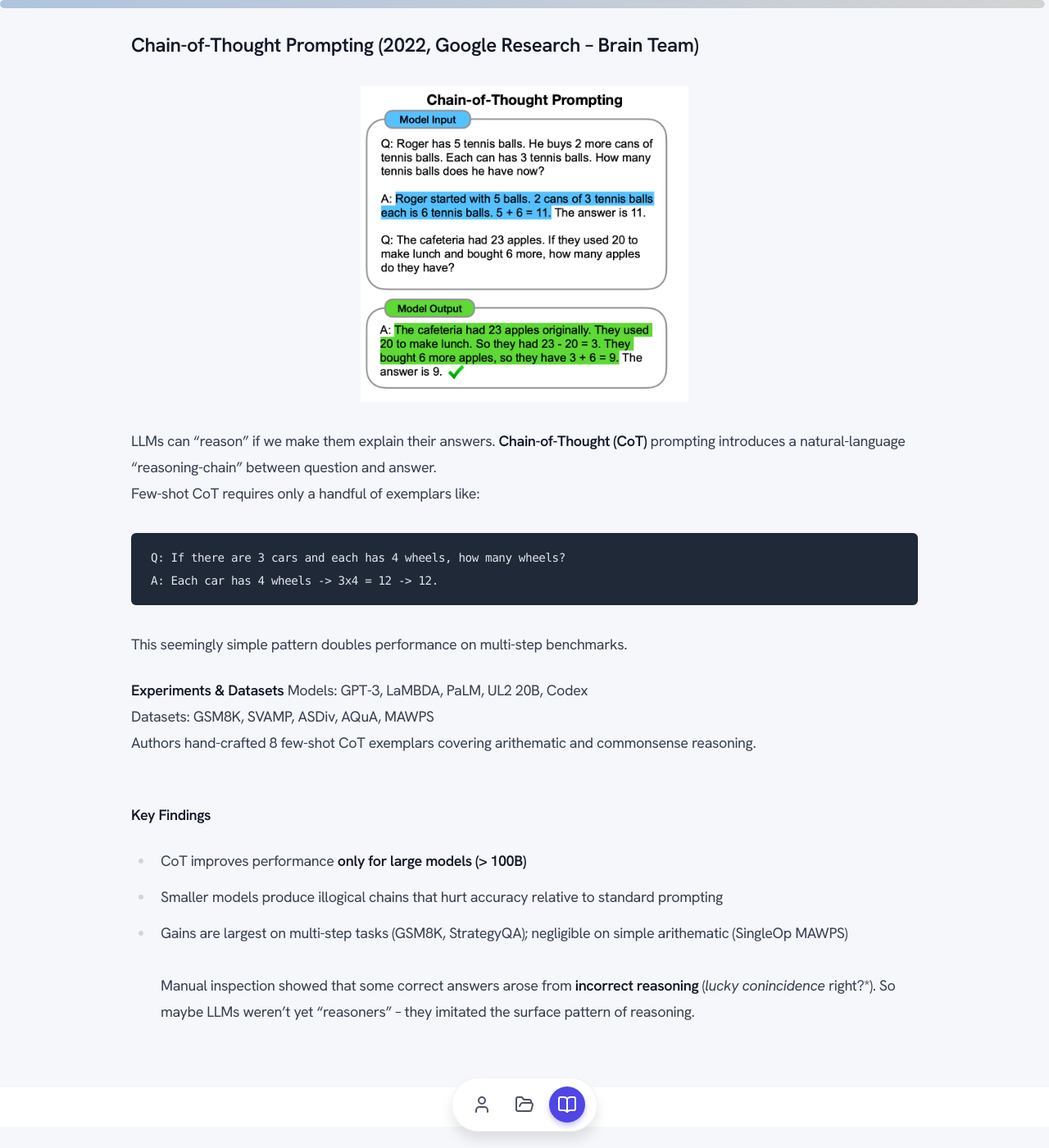
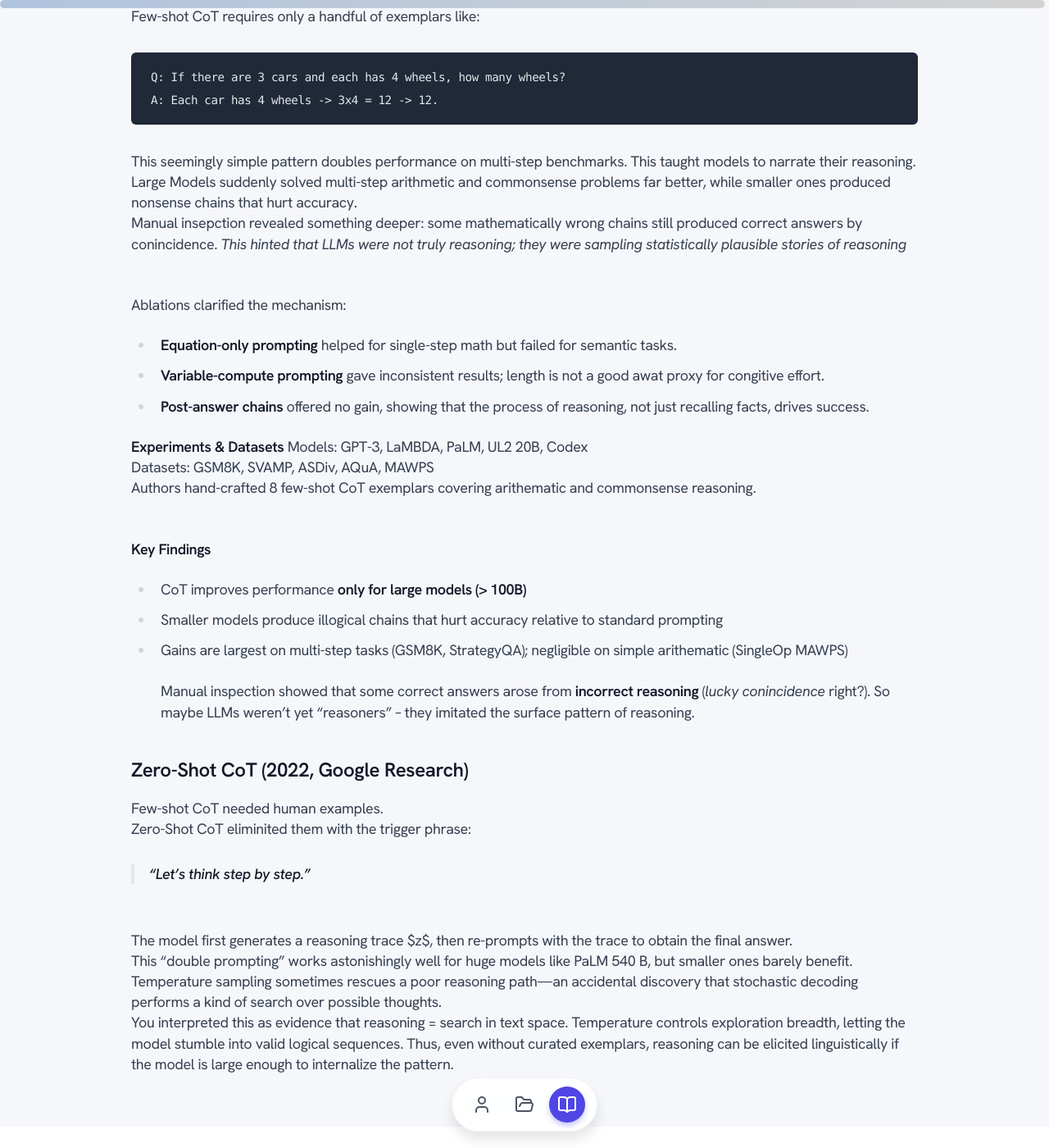
Before and after one commit to omertafveez-2001/omertafveez-2001.github.io, a Jekyll site: the page built from blogs/reasoning-primer/reasoning-primer.md, in a window 1280 px wide and 1400 px high, scrolled down 5361 px. Shown: the whole window at 82% size. Built offline with Jekyll 4.4.1, drawn with Linux system fonts in a browser that asks for light colours; nearby versions of some CDN libraries; some of the changed text lies outside the part shown.

Commit message:
reasoning

````diff
--- a/blogs/reasoning-primer/reasoning-primer.md
+++ b/blogs/reasoning-primer/reasoning-primer.md
@@ -97,7 +97,13 @@ Few-shot CoT requires only a handful of exemplars like:
 Q: If there are 3 cars and each has 4 wheels, how many wheels?
 A: Each car has 4 wheels -> 3x4 = 12 -> 12.
 ```
-This seemingly simple pattern doubles performance on multi-step benchmarks.
+This seemingly simple pattern doubles performance on multi-step benchmarks. This taught models to narrate their reasoning. Large Models suddenly solved multi-step arithmetic and commonsense problems far better, while smaller ones produced nonsense chains that hurt accuracy. <br>
+Manual insepction revealed something deeper: some mathematically wrong chains still produced correct answers by conincidence. *This hinted that LLMs were not truly reasoning; they were sampling statistically plausible stories of reasoning* <br><br>
+
+Ablations clarified the mechanism:<br>
+- **Equation-only prompting** helped for single-step math but failed for semantic tasks.
+- **Variable-compute prompting** gave inconsistent results; length is not a good awat proxy for congitive effort.
+- **Post-answer chains** offered no gain, showing that the process of reasoning, not just recalling facts, drives success.
 
 **Experiments & Datasets**
 Models: GPT-3, LaMBDA, PaLM, UL2 20B, Codex <br>
@@ -107,5 +113,18 @@ Authors hand-crafted 8 few-shot CoT exemplars covering arithematic and commonsen
 **Key Findings**
 - CoT improves performance **only for large models (> 100B)**
 - Smaller models produce illogical chains that hurt accuracy relative to standard prompting
-- Gains are largest on multi-step tasks (GSM8K, StrategyQA); negligible on simple arithematic (SingleOp MAWPS) <br> <br>
-Manual inspection showed that some correct answers arose from **incorrect reasoning** (*lucky conincidence* right?*). So maybe LLMs weren't yet "reasoners" -- they imitated the surface pattern of reasoning.
+- Gains are largest on multi-step tasks (GSM8K, StrategyQA); negligible on simple arithematic (SingleOp MAWPS) <br><br>
+Manual inspection showed that some correct answers arose from **incorrect reasoning** (*lucky conincidence* right?). So maybe LLMs weren't yet "reasoners" -- they imitated the surface pattern of reasoning. <br>
+
+
+### Zero-Shot CoT  (2022, Google Research)
+Few-shot CoT needed human examples. <br>
+Zero-Shot CoT eliminited them with the trigger phrase:
+> Let's think step by step.
+
+<br>
+The model first generates a reasoning trace $z$, then re-prompts with the trace to obtain the final answer. <br>
+This “double prompting” works astonishingly well for huge models like PaLM 540 B, but smaller ones barely benefit. <br>
+Temperature sampling sometimes rescues a poor reasoning path—an accidental discovery that stochastic decoding performs a kind of search over possible thoughts. <br>
+You interpreted this as evidence that reasoning = search in text space.
+Temperature controls exploration breadth, letting the model stumble into valid logical sequences. Thus, even without curated exemplars, reasoning can be elicited linguistically if the model is large enough to internalize the pattern.
--- a/style.css
+++ b/style.css
@@ -398,6 +398,13 @@ html {
     transition: transform 0.2s ease, box-shadow 0.2s ease, border-color 0.2s ease;
 }
 
+/* Slightly tighter line spacing for blog prose content */
+.prose,
+.prose p,
+.prose li {
+    line-height: 1.4;
+}
+
 .blog-card:hover {
     transform: translateY(-4px);
     box-shadow: 0 16px 32px rgba(15, 23, 42, 0.14);
````
Also changed, not shown: other parts of blogs/reasoning-primer/reasoning-primer.md (+1 -1 lines).
